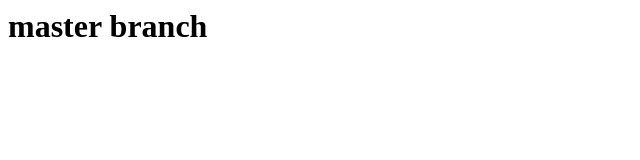
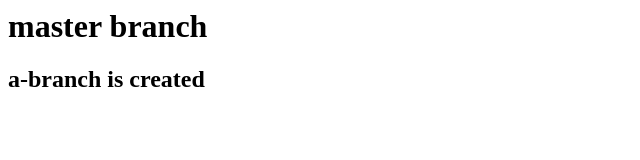
Before and after one commit to kpspavan/pracrice, a plain HTML site: page index.html in a window 1280 px wide. Shown: the whole page, without its empty margins (0-640 px from the left). Drawn offline with Linux system fonts and the light colour scheme.

Commit message:
added a branch code

```diff
--- a/index.html
+++ b/index.html
@@ -1,3 +1,4 @@
 <body>
   <h1>master branch</h1>
+  <h2>a-branch is created</h2>
 </body>
```
